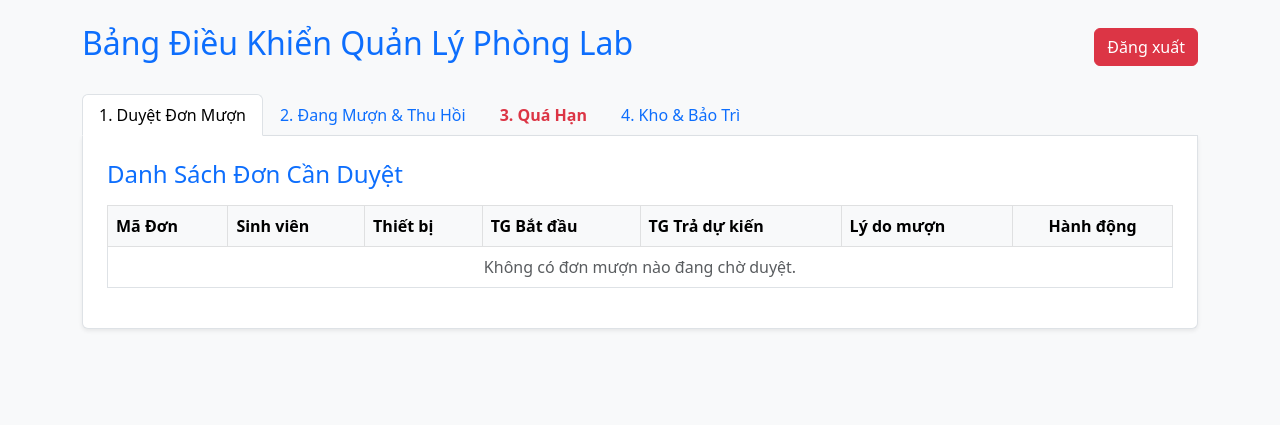
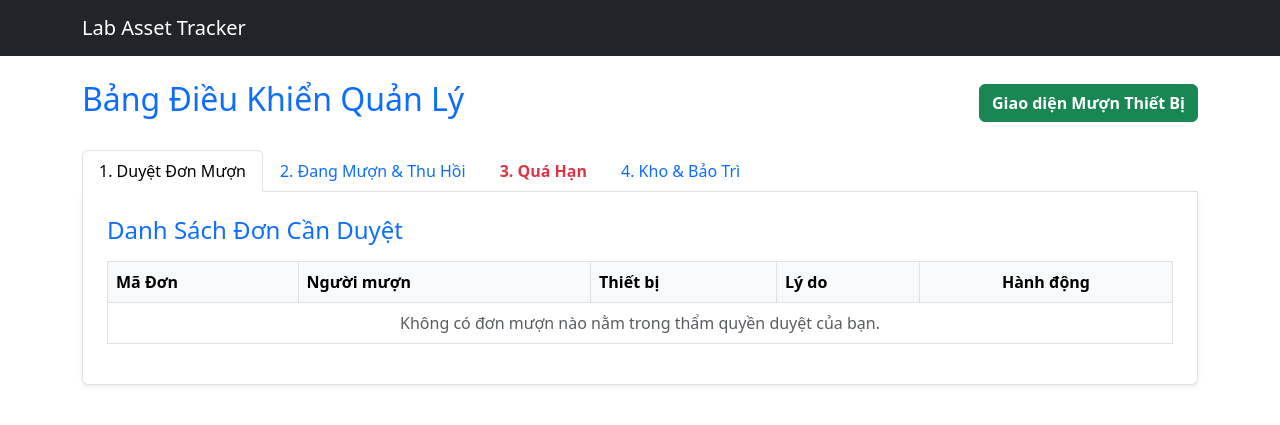
Before and after one commit to huyng260707-max/University-Research-Lab-Asset-Tracker, a Flask app: template lab_asset_tracker/templates/admin_teacher.html in a window 1280 px wide. Shown: the top 425 px of the page. Run offline with Flask 3, Linux system fonts and the light colour scheme; the template is opened without the code that fills it, so the values that code supplies are empty.

Commit message:
Update admin_teacher.html

```diff
--- a/lab_asset_tracker/templates/admin_teacher.html
+++ b/lab_asset_tracker/templates/admin_teacher.html
@@ -1,118 +1,54 @@
-<!DOCTYPE html>
-<html lang="vi">
-<head>
-    <meta charset="UTF-8">
-    <meta name="viewport" content="width=device-width, initial-scale=1.0">
-    <title>Quản lý Phòng Lab - Admin Dashboard</title>
-    <!-- Sử dụng Bootstrap 5 cho giao diện -->
-    <link href="https://cdn.jsdelivr.net/npm/bootstrap@5.3.0/dist/css/bootstrap.min.css" rel="stylesheet">
-</head>
-<body class="bg-light">
-
-<div class="container mt-4 mb-5">
-    <div class="d-flex justify-content-between align-items-center mb-4">
-        <h2 class="text-primary">Bảng Điều Khiển Quản Lý Phòng Lab</h2>
-        <a href="{{ url_for('logout') }}" class="btn btn-danger">Đăng xuất</a>
+{% extends 'base.html' %}
+{% block content %}
+<div class="d-flex justify-content-between align-items-center mb-4 mt-4">
+    <h2 class="text-primary">Bảng Điều Khiển Quản Lý</h2>
+    <a href="{{ url_for('borrow_portal') }}" class="btn btn-success fw-bold">Giao diện Mượn Thiết Bị</a>
 </div>
 
-    <!-- Hiển thị thông báo (Flash messages) -->
-    {% with messages = get_flashed_messages(with_categories=true) %}
-        {% if messages %}
-            {% for category, message in messages %}
-                <div class="alert alert-{{ category }} alert-dismissible fade show" role="alert">
-                    {{ message }}
-                    <button type="button" class="btn-close" data-bs-dismiss="alert" aria-label="Close"></button>
-                </div>
-            {% endfor %}
-        {% endif %}
-    {% endwith %}
-
-    <!-- Điều hướng Tabs -->
-    <ul class="nav nav-tabs" id="adminTabs" role="tablist">
-        <li class="nav-item" role="presentation">
-            <button class="nav-link active" id="pending-tab" data-bs-toggle="tab" data-bs-target="#pending" type="button" role="tab">
-                1. Duyệt Đơn Mượn
-            </button>
-        </li>
-        <li class="nav-item" role="presentation">
-            <button class="nav-link" id="active-tab" data-bs-toggle="tab" data-bs-target="#active" type="button" role="tab">
-                2. Đang Mượn & Thu Hồi
-            </button>
-        </li>
-        <li class="nav-item" role="presentation">
-            <button class="nav-link text-danger fw-bold" id="overdue-tab" data-bs-toggle="tab" data-bs-target="#overdue" type="button" role="tab">
-                3. Quá Hạn
-            </button>
-        </li>
-        <li class="nav-item" role="presentation">
-            <button class="nav-link" id="inventory-tab" data-bs-toggle="tab" data-bs-target="#inventory" type="button" role="tab">
-                4. Kho & Bảo Trì
-            </button>
-        </li>
+<ul class="nav nav-tabs" id="adminTabs">
+    <li class="nav-item"><button class="nav-link active" data-bs-toggle="tab" data-bs-target="#pending">1. Duyệt Đơn Mượn</button></li>
+    <li class="nav-item"><button class="nav-link" data-bs-toggle="tab" data-bs-target="#active">2. Đang Mượn & Thu Hồi</button></li>
+    <li class="nav-item"><button class="nav-link text-danger fw-bold" data-bs-toggle="tab" data-bs-target="#overdue">3. Quá Hạn</button></li>
+    <li class="nav-item"><button class="nav-link" data-bs-toggle="tab" data-bs-target="#inventory">4. Kho & Bảo Trì</button></li>
 </ul>
 
-    <!-- Nội dung Tabs -->
-    <div class="tab-content bg-white p-4 border border-top-0 rounded-bottom shadow-sm" id="adminTabsContent">
-
-        <!-- TAB 1: DUYỆT ĐƠN (PENDING) -->
-        <div class="tab-pane fade show active" id="pending" role="tabpanel" aria-labelledby="pending-tab">
+<div class="tab-content bg-white p-4 border border-top-0 rounded-bottom shadow-sm">
+    <!-- TAB 1: DUYỆT ĐƠN -->
+    <div class="tab-pane fade show active" id="pending">
         <h4 class="mb-3 text-primary">Danh Sách Đơn Cần Duyệt</h4>
-            <div class="table-responsive">
         <table class="table table-hover table-bordered align-middle">
             <thead class="table-light">
-                        <tr>
-                            <th>Mã Đơn</th>
-                            <th>Sinh viên</th>
-                            <th>Thiết bị</th>
-                            <th>TG Bắt đầu</th>
-                            <th>TG Trả dự kiến</th>
-                            <th>Lý do mượn</th>
-                            <th class="text-center">Hành động</th>
-                        </tr>
+                <tr><th>Mã Đơn</th><th>Người mượn</th><th>Thiết bị</th><th>Lý do</th><th class="text-center">Hành động</th></tr>
             </thead>
             <tbody>
                 {% for loan in pending_loans %}
                 <tr>
                     <td>{{ loan.loan_code or loan.loan_id }}</td>
-                            <td>{{ loan.student_name }} (ID: {{ loan.personnel_id }})</td>
-                            <td>{{ loan.asset_name }} (ID: {{ loan.asset_id }})</td>
-                            <td>{{ loan.checkout_date }}</td>
-                            <td>{{ loan.due_date }}</td>
-                            <td>{{ loan.loan_reason }}</td>
+                    <td>{{ loan.student_name }} ({{ loan.borrower_role }})</td>
+                    <td>{{ loan.asset_name }}</td>
+                    <td>{{ loan.loan_reason }}<br><small class="text-muted">{{ loan.checkout_date }} đến {{ loan.due_date }}</small></td>
                     <td class="text-center">
-                                <!-- Nút Duyệt -->
                         <form action="{{ url_for('approve_loan', loan_id=loan.loan_id) }}" method="POST" class="d-inline">
-                                    <input type="hidden" name="action" value="Approve">
-                                    <button type="submit" class="btn btn-success btn-sm">Duyệt</button>
+                            <input type="hidden" name="action" value="Approve"><button class="btn btn-success btn-sm">Duyệt</button>
                         </form>
-                                <!-- Nút Từ chối -->
                         <form action="{{ url_for('approve_loan', loan_id=loan.loan_id) }}" method="POST" class="d-inline">
-                                    <input type="hidden" name="action" value="Reject">
-                                    <button type="submit" class="btn btn-danger btn-sm">Từ chối</button>
+                            <input type="hidden" name="action" value="Reject"><button class="btn btn-danger btn-sm">Từ chối</button>
                         </form>
                     </td>
                 </tr>
                 {% else %}
-                        <tr><td colspan="7" class="text-center text-muted">Không có đơn mượn nào đang chờ duyệt.</td></tr>
+                <tr><td colspan="5" class="text-center text-muted">Không có đơn mượn nào nằm trong thẩm quyền duyệt của bạn.</td></tr>
                 {% endfor %}
             </tbody>
         </table>
     </div>
-        </div>
 
-        <!-- TAB 2: ĐANG MƯỢN & THU HỒI (ACTIVE) -->
-        <div class="tab-pane fade" id="active" role="tabpanel" aria-labelledby="active-tab">
-            <h4 class="mb-3 text-success">Sinh Viên Đang Mượn Máy</h4>
-            <div class="table-responsive">
+    <!-- TAB 2: ĐANG MƯỢN -->
+    <div class="tab-pane fade" id="active">
+        <h4 class="mb-3 text-success">Thiết Bị Đang Được Mượn</h4>
         <table class="table table-hover table-bordered align-middle">
             <thead class="table-light">
-                        <tr>
-                            <th>Mã Đơn</th>
-                            <th>Sinh viên</th>
-                            <th>Thiết bị</th>
-                            <th>Hạn trả dự kiến</th>
-                            <th class="text-center">Hành động</th>
-                        </tr>
+                <tr><th>Mã Đơn</th><th>Người giữ</th><th>Thiết bị</th><th>Hạn trả</th><th class="text-center">Thu hồi (Chỉ Admin)</th></tr>
             </thead>
             <tbody>
                 {% for loan in active_loans %}
@@ -122,107 +58,71 @@
                     <td>{{ loan.asset_name }}</td>
                     <td>{{ loan.due_date }}</td>
                     <td class="text-center">
+                        {% if session.role == 'Lab Manager' %}
                         <form action="{{ url_for('admin_return_loan', loan_id=loan.loan_id) }}" method="POST">
-                                    <button type="submit" class="btn btn-primary btn-sm" onclick="return confirm('Xác nhận sinh viên đã đem máy lên phòng Lab trả?');">
-                                        Xác nhận đã nhận máy
-                                    </button>
+                            <button class="btn btn-primary btn-sm">Xác nhận nhận máy</button>
                         </form>
+                        {% else %}
+                        <span class="text-muted">Chỉ Admin thu hồi</span>
+                        {% endif %}
                     </td>
                 </tr>
-                        {% else %}
-                        <tr><td colspan="5" class="text-center text-muted">Không có thiết bị nào đang được mượn.</td></tr>
                 {% endfor %}
             </tbody>
         </table>
     </div>
-        </div>
 
-        <!-- TAB 3: QUÁ HẠN (OVERDUE) -->
-        <div class="tab-pane fade" id="overdue" role="tabpanel" aria-labelledby="overdue-tab">
-            <h4 class="mb-3 text-danger">Danh Sách Vi Phạm Hạn Trả</h4>
-            <div class="table-responsive">
+    <!-- TAB 3: QUÁ HẠN -->
+    <div class="tab-pane fade" id="overdue">
+        <h4 class="mb-3 text-danger">Danh Sách Quá Hạn</h4>
         <table class="table table-bordered table-danger align-middle">
             <thead class="table-dark">
-                        <tr>
-                            <th>Mã Đơn</th>
-                            <th>Sinh viên</th>
-                            <th>Liên hệ (Email/SĐT)</th>
-                            <th>Thiết bị</th>
-                            <th>Ngày quá hạn</th>
-                        </tr>
+                <tr><th>Người mượn</th><th>Thiết bị</th><th>Liên hệ</th><th>Ngày quá hạn</th></tr>
             </thead>
             <tbody>
                 {% for item in overdue_loans %}
                 <tr>
-                            <td>{{ item.loan_code or item.loan_id }}</td>
-                            <td>{{ item.borrower_name }}</td>
+                    <td>{{ item.borrower_name }}</td><td>{{ item.asset_name }}</td>
                     <td>{{ item.borrower_phone or 'N/A' }} / {{ item.borrower_email }}</td>
-                            <td>{{ item.asset_name }} (ID: {{ item.asset_id }})</td>
                     <td class="fw-bold">{{ item.days_overdue }} ngày</td>
                 </tr>
-                        {% else %}
-                        <tr><td colspan="5" class="text-center text-success fw-bold">Tuyệt vời! Hệ thống không có đơn nào quá hạn.</td></tr>
                 {% endfor %}
             </tbody>
         </table>
     </div>
+
+    <!-- TAB 4: BẢO TRÌ -->
+    <div class="tab-pane fade" id="inventory">
+        <div class="d-flex justify-content-between align-items-center mb-3">
+            <h4 class="mb-0 text-secondary">Quản Lý Kho & Bảo Trì</h4>
+            {% if session.role == 'Lab Manager' %}
+            <a href="{{ url_for('admin_add_asset') }}" class="btn btn-primary">+ Thêm thiết bị</a>
+            {% endif %}
         </div>
-
-        <!-- TAB 4: KHO & BẢO TRÌ (INVENTORY) -->
-        <div class="tab-pane fade" id="inventory" role="tabpanel" aria-labelledby="inventory-tab">
-            <h4 class="mb-3 text-secondary">Kho Thiết Bị & Trạng Thái</h4>
-            <div class="table-responsive">
-                <table class="table table-hover table-bordered align-middle">
+        <table class="table table-bordered align-middle">
             <thead class="table-dark">
-                        <tr>
-                            <th>Mã Máy</th>
-                            <th>Tên Thiết Bị</th>
-                            <th>Phòng Lab</th>
-                            <th>Trạng thái</th>
-                            <th class="text-center" style="width: 350px;">Gửi Bảo Trì</th>
-                        </tr>
+                <tr><th>Thiết Bị</th><th>Phòng Lab</th><th>Trạng thái</th><th class="text-center">Bảo Trì (Chỉ Admin)</th></tr>
             </thead>
             <tbody>
                 {% for asset in assets %}
                 <tr>
-                            <td>{{ asset.asset_code or asset.asset_id }}</td>
                     <td>{{ asset.asset_name }}</td>
                     <td>{{ asset.lab_name }}</td>
+                    <td><span class="badge bg-{% if asset.status == 'Available' %}success{% elif asset.status == 'Under Maintenance' %}warning text-dark{% else %}primary{% endif %}">{{ asset.status }}</span></td>
                     <td>
+                        {% if session.role == 'Lab Manager' %}
                             {% if asset.status == 'Available' %}
-                                    <span class="badge bg-success">Sẵn sàng</span>
+                            <form action="{{ url_for('admin_maintenance_asset', asset_id=asset.asset_id) }}" method="POST" class="d-flex gap-2">
+                                <input type="text" name="issue_description" class="form-control form-control-sm" placeholder="Mô tả hỏng hóc..." required>
+                                <button class="btn btn-warning btn-sm text-nowrap">Báo hỏng</button>
+                            </form>
                             {% elif asset.status == 'Under Maintenance' %}
-                                    <span class="badge bg-warning text-dark">Đang bảo trì</span>
-                                {% elif asset.status == 'In Use' %}
-                                    <span class="badge bg-primary">Đang cho mượn</span>
+                            <form action="{{ url_for('admin_finish_maintenance', asset_id=asset.asset_id) }}" method="POST">
+                                <button class="btn btn-success btn-sm w-100">Sửa xong (Trả về kho)</button>
+                            </form>
+                            {% endif %}
                         {% else %}
-                                    <span class="badge bg-secondary">{{ asset.status }}</span>
-                                {% endif %}
-                            </td>
-                            <td>
-                                {% if asset.status == 'Available' %}
-                                    <!-- Chỉ hiển thị form Gửi bảo trì nếu là Admin -->
-                                    {% if session['role'] in ['Lab Manager', 'Technician'] %}
-                                    <form action="{{ url_for('admin_maintenance_asset', asset_id=asset.asset_id) }}" method="POST" class="d-flex gap-2">
-                                        <input type="text" name="issue_description" class="form-control form-control-sm" placeholder="Mô tả sự cố/bảo trì..." required>
-                                        <button type="submit" class="btn btn-warning btn-sm text-nowrap">Gửi bảo trì</button>
-                                    </form>
-                                    {% else %}
-                                        <span class="text-muted fst-italic">Liên hệ Admin để bảo trì</span>
-                                    {% endif %}
-
-                                {% elif asset.status == 'Under Maintenance' %}
-                                    <!-- Chỉ hiển thị nút Hoàn tất nếu là Admin -->
-                                    {% if session['role'] in ['Lab Manager', 'Technician'] %}
-                                    <form action="{{ url_for('admin_finish_maintenance', asset_id=asset.asset_id) }}" method="POST" class="d-flex justify-content-center">
-                                        <button type="submit" class="btn btn-success btn-sm">Hoàn tất bảo trì</button>
-                                    </form>
-                                    {% else %}
-                                        <span class="badge bg-warning text-dark">Đang được sửa chữa</span>
-                                    {% endif %}
-
-                                {% else %}
-                                    <span class="text-muted fst-italic">Không thể can thiệp khi máy đang được mượn</span>
+                            <span class="text-muted">Không có quyền</span>
                         {% endif %}
                     </td>
                 </tr>
@@ -231,11 +131,4 @@
         </table>
     </div>
 </div>
-
-    </div>
-</div>
-
-<!-- Bootstrap 5 JS Bundle -->
-<script src="https://cdn.jsdelivr.net/npm/bootstrap@5.3.0/dist/js/bootstrap.bundle.min.js"></script>
-</body>
-</html>
+{% endblock %}
```
Lines whose indentation alone changed are shown as unchanged.
